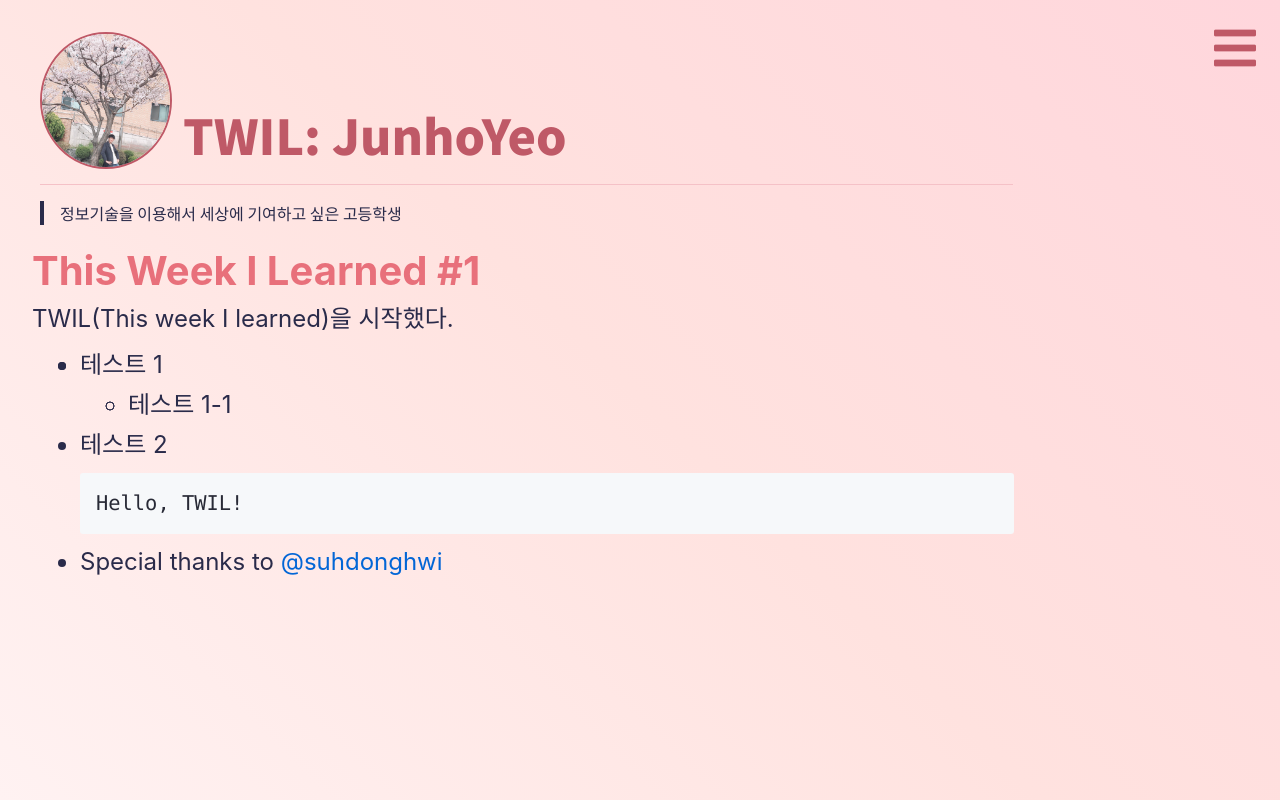
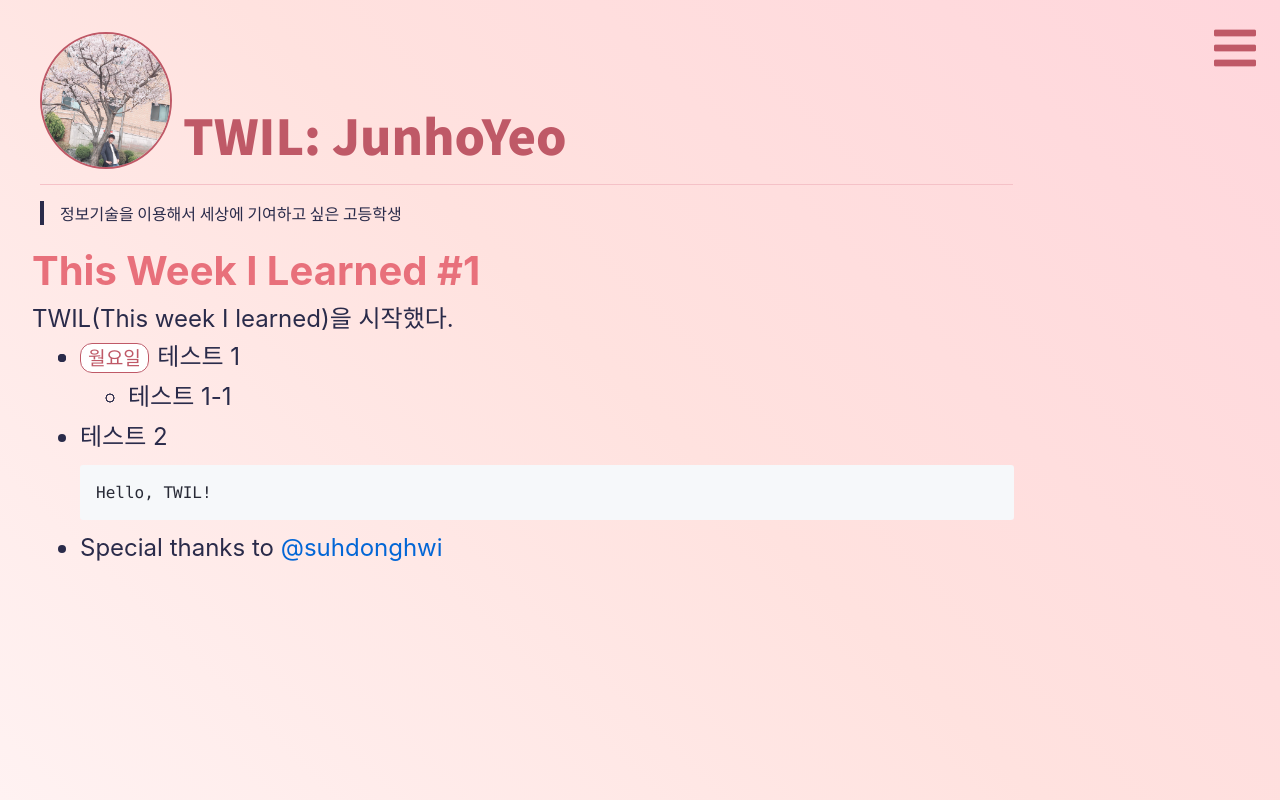
Before and after one commit to junhoyeo/twils, a Vue app: page /#/twil/1 in a window 1280 px wide. Built offline with nearby package versions, Linux system fonts and the light colour scheme.

Commit message:
📆 feat(twil): add day badge

```diff
--- a/src/assets/twil/1.json
+++ b/src/assets/twil/1.json
@@ -5,6 +5,7 @@
   "end_date": "2019-04-21",
   "twils": [
     {
+      "day": "월요일",
       "type": "string",
       "text": "테스트 1",
       "twils": [
--- /dev/null
+++ b/src/assets/twil/index.json
@@ -0,0 +1,3 @@
+{
+  "index": 1
+}
--- a/src/components/JunoTwil.vue
+++ b/src/components/JunoTwil.vue
@@ -2,6 +2,9 @@
   export default {
     name: 'JunoTwil',
     props: {
+      day: {
+        type: String
+      },
       text: {
         type: String
       },
@@ -25,10 +28,19 @@
     <template
       v-if="text"
     >
-      <li
+      <li v-if="type === 'string'">
+        <span
+          v-if="day"
+          class="twil-day"
+        >
+          {{ day }}
+        </span>
+        <span class="twil-text" v-html="marked(text)"/>
+      </li>
+      <!-- <li
         v-if="type === 'string'"
         v-html="marked(text)"
-      />
+      /> -->
       <pre v-else-if="type === 'code'"><code>{{ text }}</code></pre>
     </template>
     <ul v-if="twils">
@@ -36,6 +48,7 @@
         <juno-twil
           v-for="(twil, idx) in twils"
           :key="`twil-${nesting}-${idx}`"
+          :day="twil.day"
           :text="twil.text"
           :type="twil.type"
           :twils="twil.twils"
@@ -53,6 +66,7 @@
   pre {
     width: 80%;
     color: #282a36;
+    font-size: 1rem;
   }
 
   li {
@@ -60,4 +74,20 @@
     line-height: 1em;
   }
 }
+
+.twil-day {
+  color: #BF5967;
+  background-color: white;
+  padding: 2px;
+  padding-left: 7px;
+  font-size: 1.2rem;
+  font-weight: 400;
+  border: 1.5px solid #BF5967;
+  border-radius: 12px;
+  margin-right: 0.5rem;
+}
+
+.twil-text {
+  display: inline-block;
+}
 </style>
--- a/src/pages/Twil.vue
+++ b/src/pages/Twil.vue
@@ -57,6 +57,7 @@ export default {
     font-weight: 400;
     color: #2A2B4A;
     user-select: text;
+    margin-bottom: 0.5rem;
   }
 }
 </style>
```
